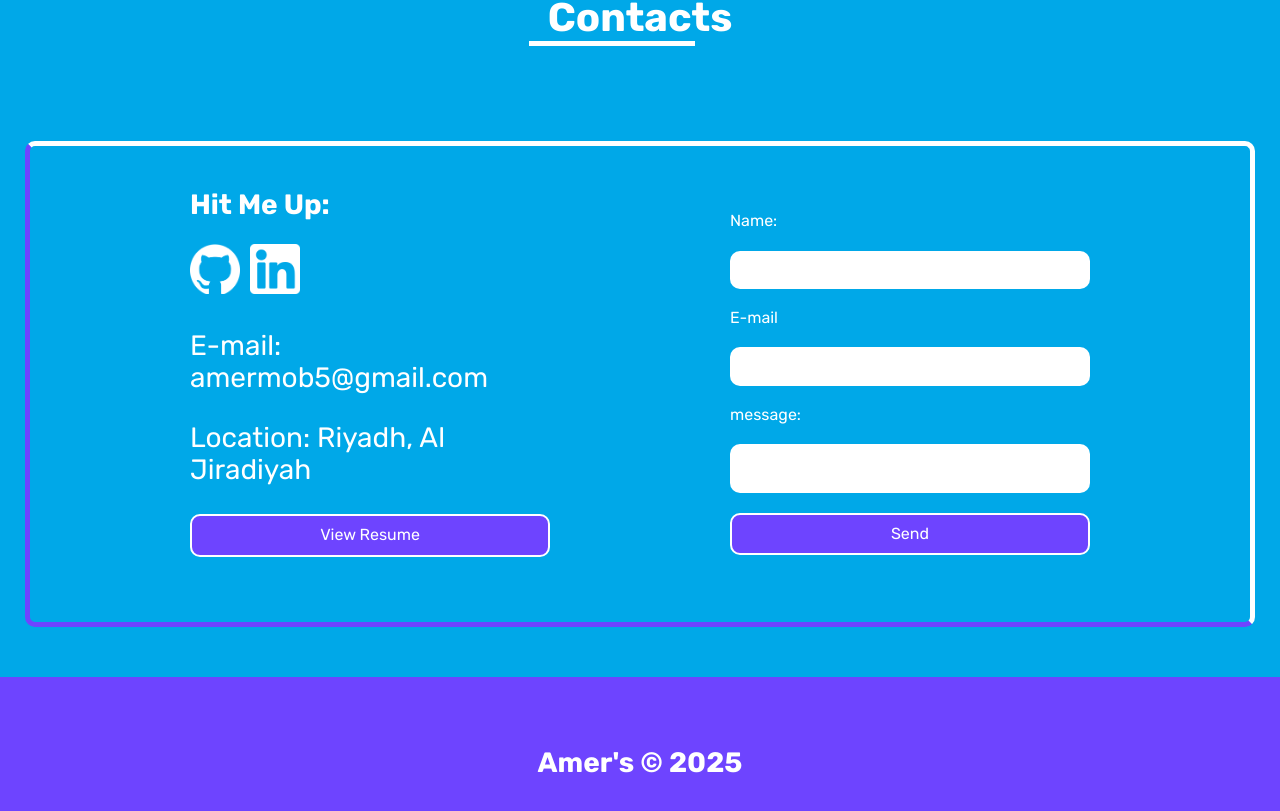
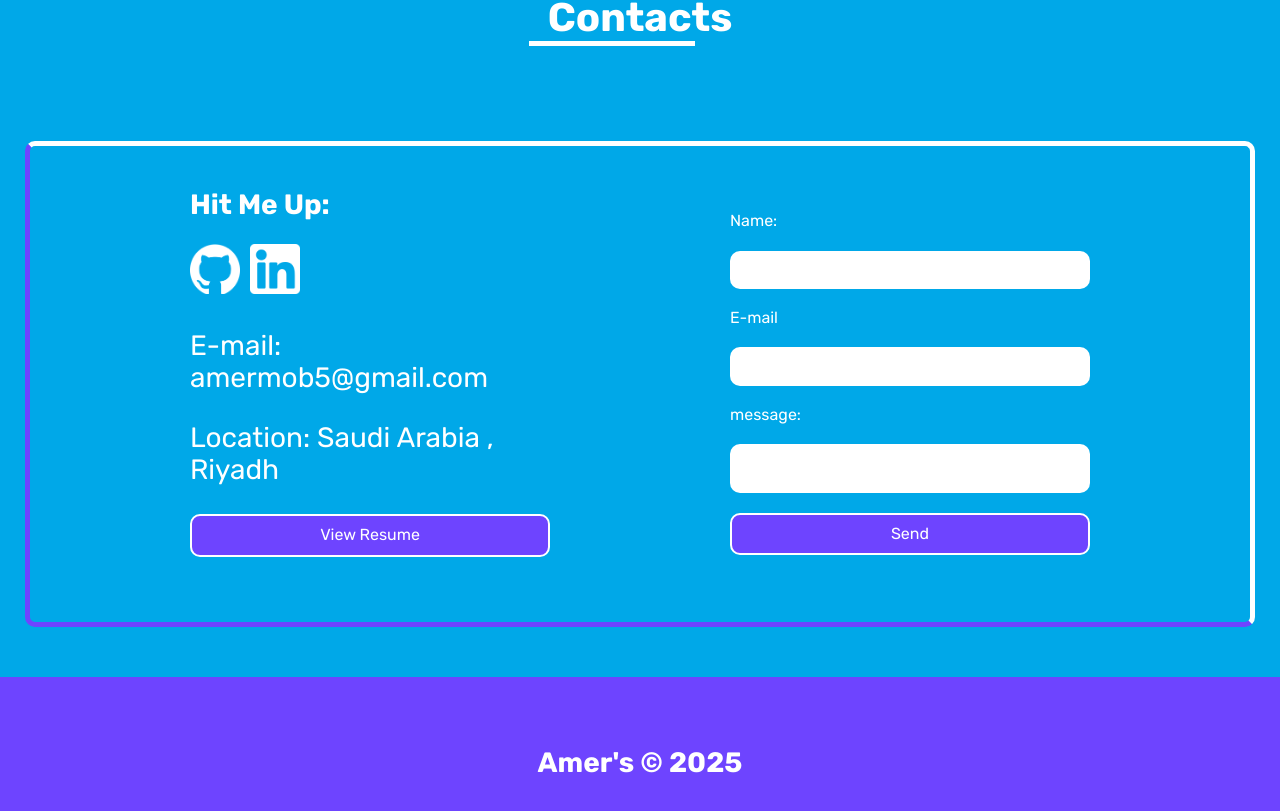
Before and after one commit to Amermob/react-portfolio, a React (Vite) app: page / in a window 1280 px wide. Shown: the part 4481-5292 px from the top of the page. Built offline with nearby package versions, Linux system fonts and the light colour scheme.

Commit message:
Update Contacts.jsx

```diff
--- a/src/components file/Contacts.jsx
+++ b/src/components file/Contacts.jsx
@@ -26,7 +26,7 @@ export default function Contacts() {
           </a>
 
           <p>E-mail: amermob5@gmail.com</p>
-          <p>Location: Riyadh, Al Jiradiyah</p>
+          <p>Location: Saudi Arabia , Riyadh</p>
           <a
             target="_blank"
             href="https://drive.google.com/file/d/1JRXNsgQj6lVhPUrKxZqc05K2Cfkq4Jdw/view?usp=sharing"
```
